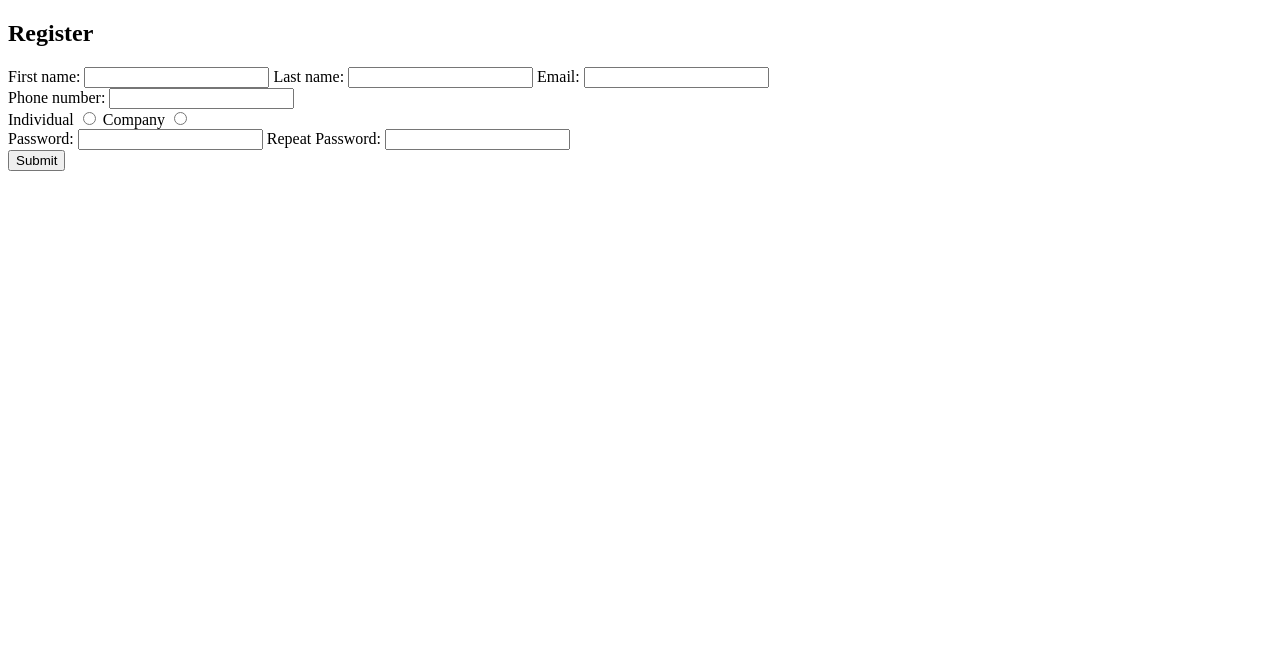
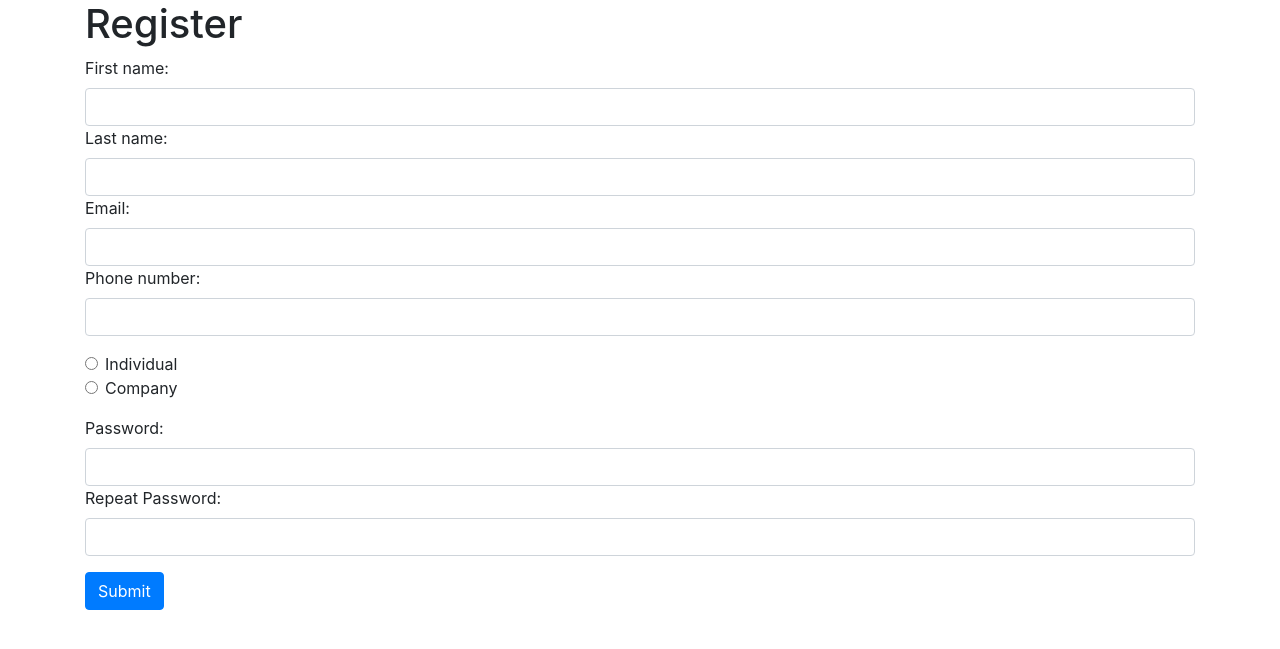
Before and after one commit to zura12337/jobs-listing, a PHP site: page /register.php in a window 1280 px wide. Shown: the top 649 px of the page. Run offline with PHP 8.4, Linux system fonts and the light colour scheme.

Commit message:
Add bootstrap classes in register.php

```diff
--- a/register.php
+++ b/register.php
@@ -11,45 +11,45 @@ if($_POST){
     <meta name="viewport"
           content="width=device-width, user-scalable=no, initial-scale=1.0, maximum-scale=1.0, minimum-scale=1.0">
     <meta http-equiv="X-UA-Compatible" content="ie=edge">
+    <link rel="stylesheet" href="https://stackpath.bootstrapcdn.com/bootstrap/4.5.2/css/bootstrap.min.css"/>
     <title>JobSite</title>
 </head>
 <body>
-    <header>
-        <h2>Register</h2>
-    </header>
-
+    <div class="container">
+        <h1>Register</h1>
         <form action="register.php" method="post">
             <label for="first_name">First name:</label>
-        <input type="text" name="first_name" id="first_name">
+            <input type="text" class="form-control" name="first_name" id="first_name">
 
             <label for="last_name">Last name:</label>
-        <input type="text" name="last_name" id="last_name">
+            <input type="text" class="form-control" name="last_name" id="last_name">
 
             <label for="email">Email:</label>
-        <input type="email" name="email" id="email"><br>
+            <input type="email" class="form-control" name="email" id="email">
 
             <label for="mobile">Phone number:</label>
-        <input type="number" name="mobile" id="mobile"><br>
+            <input type="number" class="form-control" name="mobile" id="mobile">
+            <div class="mt-3 mb-3">
+            <div class="form-check">
+                <input type="radio" class="form-check-input" name="company-individual" id="individual-check" value="individual-check">
+                <label class="form-check-label" for="individual-check">Individual</label>
+            </div>
+            <div class="form-check">
+                <input type="radio" class="form-check-input" name="company-individual" id="company-check" value="company-check">
+                <label class="form-check-label" for="company-check">Company</label>
+            </div>
+            </div>
+            <div>
+                <label for="pass">Password:</label>
+                <input type="password" class="form-control" name="pass" id="pass">
 
-        <div>
-            <label for="individual-check">Individual</label>
-            <input type="radio" name="Individual" id="individual-check">
-
-            <label for="company-check">Company</label>
-            <input type="radio" name="company" id="company-check"><br>
+                <label for="re-pass">Repeat Password:</label>
+                <input type="password" class="form-control" name="re-pass" id="re-pass">
             </div>
 
-        <div>
-            <label for="pass">Password:</label>
-            <input type="password" name="pass" id="pass">
-
-            <label for="re-pass">Repeat Password:</label>
-            <input type="password" name="re-pass" id="re-pass">
+            <input type="submit" class="btn btn-primary mt-3" id="submit" value="Submit"><br>
+        </form>
     </div>
-
-        <label for="submit"></label>
-        <input type="submit" id="submit" value="Submit"><br>
-    </form>
 
 </body>
 </html>
```
Lines whose indentation alone changed are shown as unchanged.
